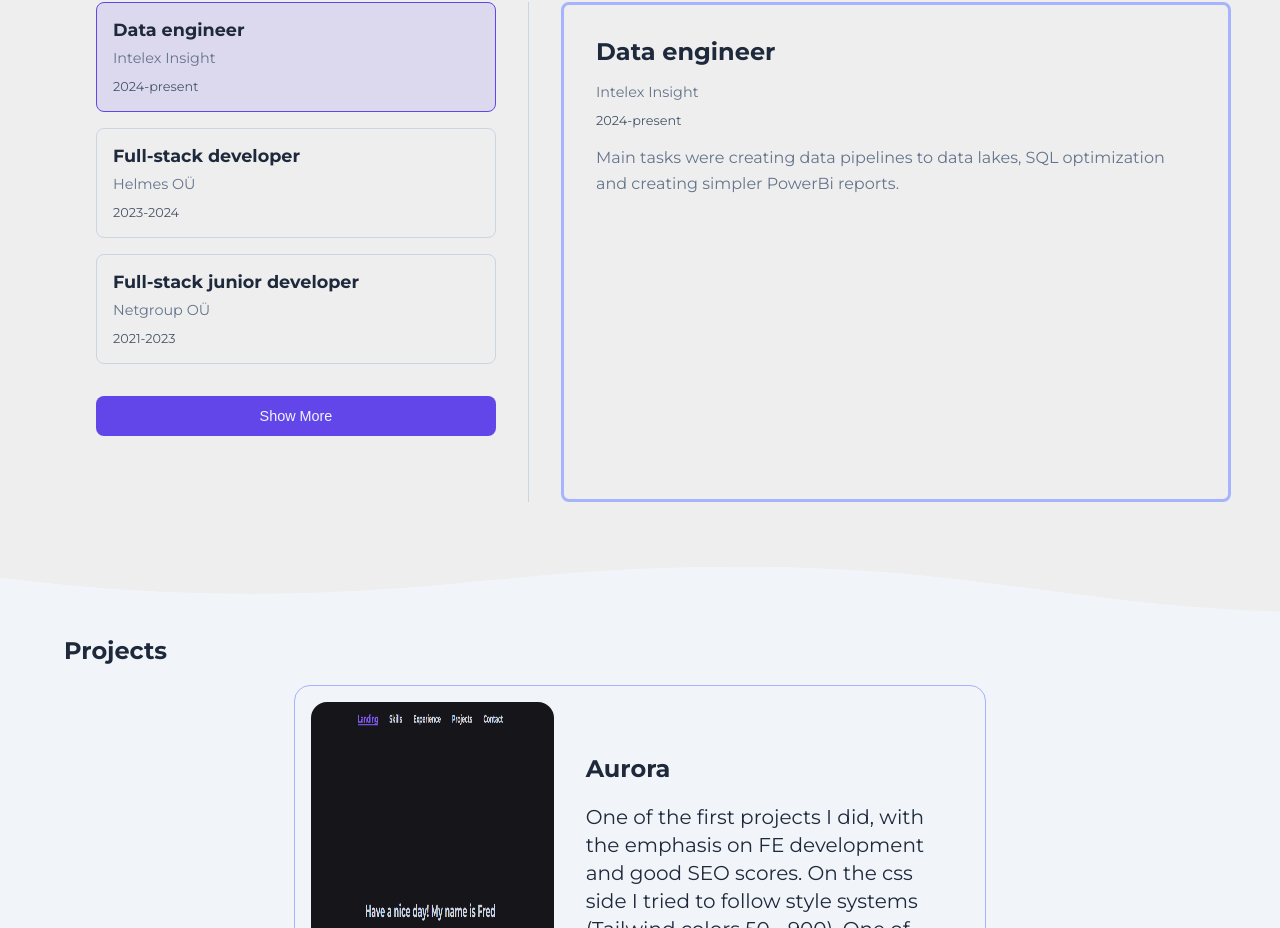
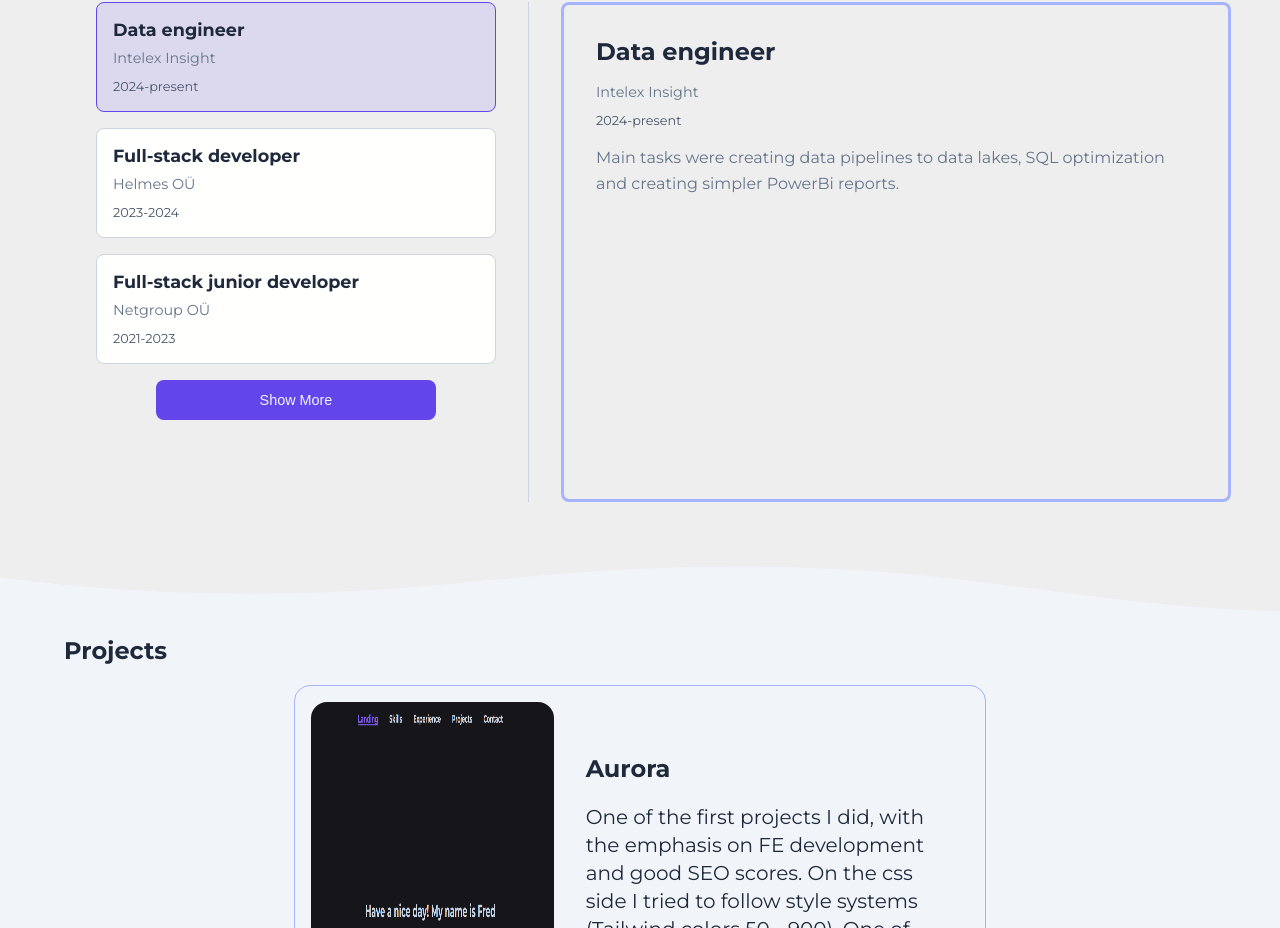
Before and after one commit to Seeru-crypto/aurora_front, a Next.js app: page / in a window 1280 px wide. Shown: the part 2215-3143 px from the top of the page. Built offline with nearby package versions, Linux system fonts and the light colour scheme.

Commit message:
update timeline styles

```diff
--- a/src/components/ExperienceTimeline.tsx
+++ b/src/components/ExperienceTimeline.tsx
@@ -75,6 +75,7 @@ const ExperienceList = styled.div`
   border-right: 1px solid ${props => props.theme.gray.$300};
   padding-right: 2rem;
 
+
   @media (max-width: ${MOBILE_BREAKPOINT}px) {
     max-width: 100%;
     border-right: none;
@@ -88,7 +89,8 @@ const ExperienceItem = styled.div<{ isActive: boolean }>`
   cursor: pointer;
   border-radius: ${props => props.theme.borderRadius};
   transition: all ${props => props.theme.transition};
-  background: ${props => props.isActive ? props.theme.primary + '20' : 'transparent'};
+  background: ${props => props.isActive ? props.theme.primary + '20' : props.theme.gray.$50};
+
   border: 1px solid ${props => props.isActive ? props.theme.primary : props.theme.gray.$300};
 
   &:hover {
@@ -153,9 +155,10 @@ const DetailsDescription = styled.p`
 `;
 
 const ToggleButton = styled.button`
-  width: 100%;
+  width: 70%;
   padding: 0.75rem;
-  margin-top: 1rem;
+  margin: 1rem auto;
+  display: block;
   background: ${props => props.theme.primary};
   color: ${props => props.theme.buttonTextColor};
   border: none;
```
